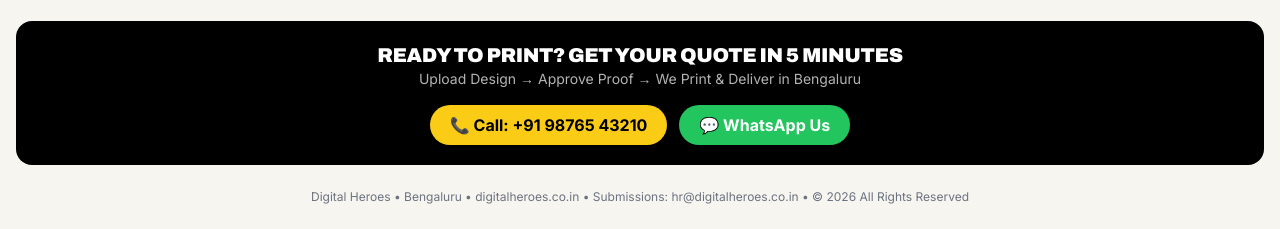
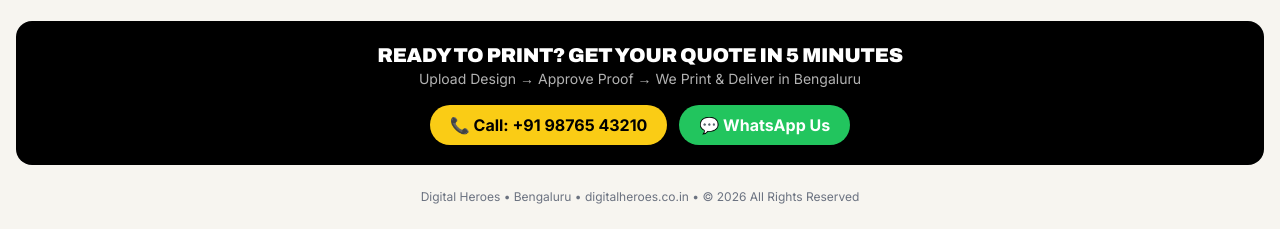
Before and after one commit to adhikariprint2026-source/web-to-print, a plain HTML site: page index.html in a window 1280 px wide. Shown: the part 4821-5050 px from the top of the page. Drawn offline with nearby package versions, Linux system fonts and the light colour scheme.

Commit message:
Update index.html

```diff
--- a/index.html
+++ b/index.html
@@ -215,7 +215,7 @@ function payCard(){document.getElementById('payStatus').innerText='Payment Succe
 <a href="#products" onclick="selectProduct('Laser-Cut','₹199')"class="card text-center"><img src="https://images.unsplash.com/photo-1561070791-2526d30994b5?w=600" style="width:100%;height:180px;object-fit:cover;border-radius:10px;"><div class="text-xl">🪧</div><div><b>Laser-Cut</b><br><span class="text-gray-500">Outdoor • From ₹199/sqft</span></div></a>
 </div>
 <div class="bg-black text-white rounded-2xl p-5 mt-6 text-center"><h3 class="geo text-xl font-black">READY TO PRINT? GET YOUR QUOTE IN 5 MINUTES</h3><p class="text-white/70 text-sm">Upload Design → Approve Proof → We Print & Deliver in Bengaluru</p><div class="flex flex-wrap justify-center gap-3 mt-4"><a href="tel:+919876543210" class="bg-yellow-400 text-black font-bold px-5 py-2 rounded-full">📞 Call: +91 98765 43210</a><a href="https://wa.me/919876543210" class="bg-green-500 text-white font-bold px-5 py-2 rounded-full">💬 WhatsApp Us</a></div></div>
-<footer class="text-center text-xs text-gray-500 py-6">Digital Heroes • Bengaluru • digitalheroes.co.in • Submissions: hr@digitalheroes.co.in • © 2026 All Rights Reserved</footer>
+<footer class="text-center text-xs text-gray-500 py-6">Digital Heroes • Bengaluru • digitalheroes.co.in • © 2026 All Rights Reserved</footer>
 </section>
 
 <script>
```
